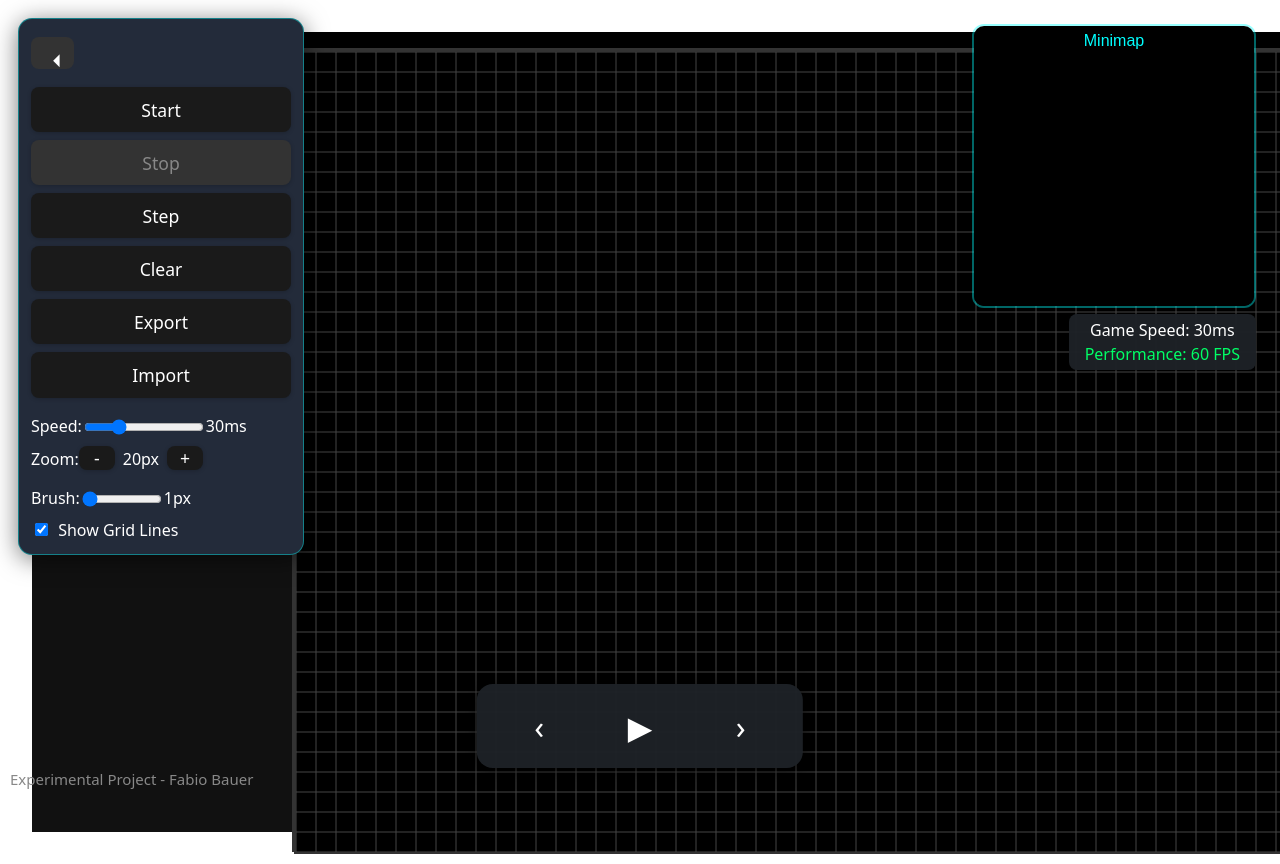
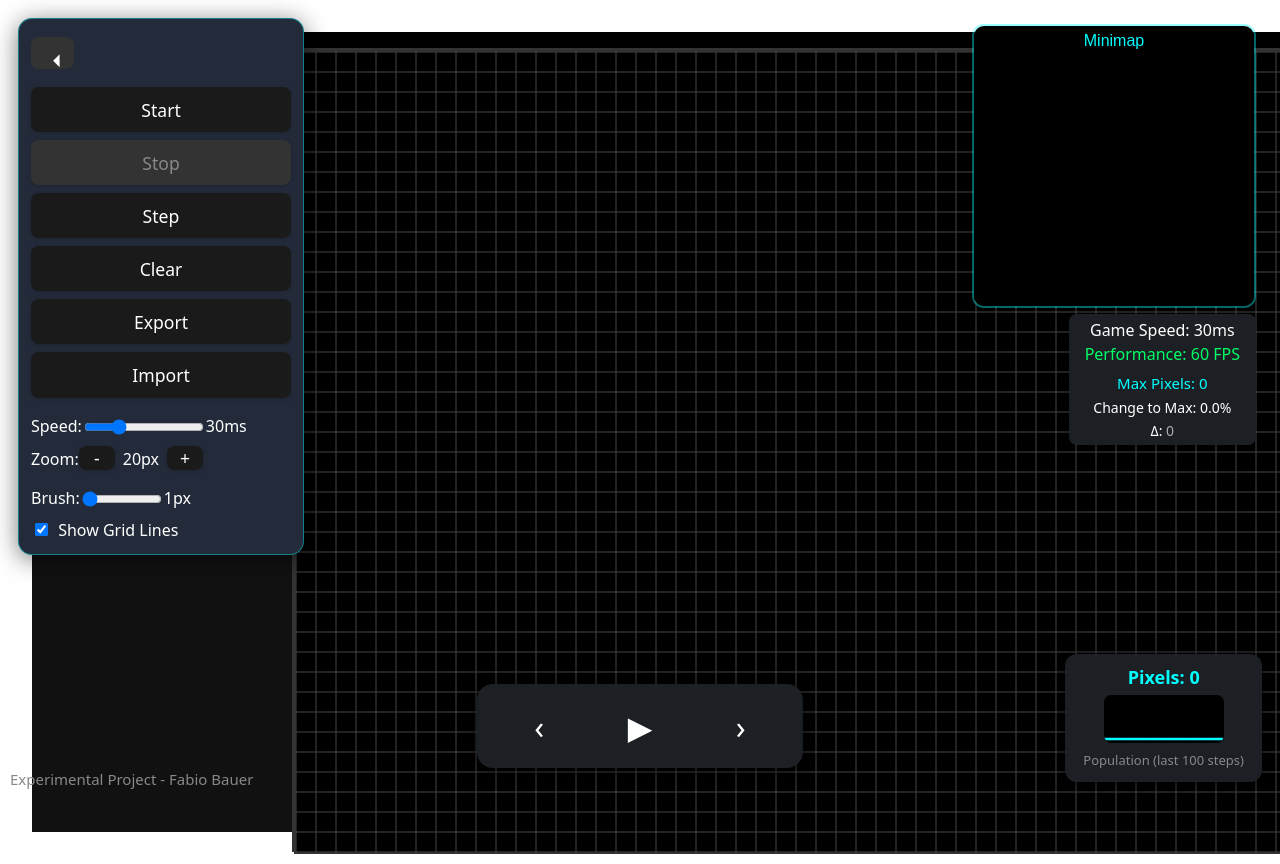
Before and after one commit to oibafbruh/gameoflife, a React (Vite) app: page / in a window 1280 px wide. Shown: the top 864 px of the page. Built offline with nearby package versions, Linux system fonts and the light colour scheme.

Commit message:
New stats added

```diff
--- a/src/App.jsx
+++ b/src/App.jsx
@@ -750,6 +750,26 @@ function App() {
     if (window.innerWidth < 700) setShowGridLines(false);
   }, []);
 
+  // Track live cell count history for graph
+  const [pixelHistory, setPixelHistory] = useState([]);
+  useEffect(() => {
+    setPixelHistory(hist => {
+      const next = [...hist, liveCells.size];
+      return next.length > 100 ? next.slice(next.length - 100) : next;
+    });
+  }, [liveCells]);
+
+  // Track max pixels ever and rate of change
+  const [maxPixels, setMaxPixels] = useState(0);
+  const [lastPixelCount, setLastPixelCount] = useState(0);
+  const [pixelDelta, setPixelDelta] = useState(0);
+  useEffect(() => {
+    setMaxPixels(mp => Math.max(mp, liveCells.size));
+    setPixelDelta(liveCells.size - lastPixelCount);
+    setLastPixelCount(liveCells.size);
+  }, [liveCells]);
+  const percentToMax = maxPixels > 0 ? ((liveCells.size - maxPixels) / maxPixels) * 100 : 0;
+
   // UI: floating sidebar overlay pinned to top left
   return (
     <div style={{ height: '100vh', width: '100vw', position: 'relative', background: '#111' }}>
@@ -897,6 +917,64 @@ function App() {
         }}>
           Game Speed: {speed}ms<br/>
           <span style={{ color: fps < 10 ? '#ff4444' : fps < 28 ? '#ffe066' : fps >= 40 ? '#00ff66' : '#fff' }}>Performance: {fps} FPS</span>
+          <div style={{ color: '#0ff', fontSize: 15, marginTop: 6 }}>Max Pixels: {maxPixels}</div>
+          <div style={{ fontSize: 14, marginTop: 2 }}>
+            Change to Max: <span style={{ color: percentToMax < 0 ? '#ff4444' : percentToMax > 0 ? '#00ff66' : '#fff' }}>{percentToMax > 0 ? '+' : ''}{percentToMax.toFixed(1)}%</span>
+          </div>
+          <div style={{ fontSize: 14, marginTop: 2 }}>
+            Δ: <span style={{ color: pixelDelta < 0 ? '#ff4444' : pixelDelta > 0 ? '#00ff66' : '#aaa' }}>{pixelDelta > 0 ? '+' : ''}{pixelDelta}</span>
+          </div>
+        </div>
+        {/* Pixel count and graph in bottom right */}
+        <div style={{
+          position: 'fixed',
+          right: 18,
+          bottom: 18,
+          zIndex: 150,
+          background: 'rgba(30,34,40,0.95)',
+          borderRadius: 12,
+          boxShadow: '0 2px 12px #0008',
+          padding: '10px 18px 12px 18px',
+          minWidth: 120,
+          textAlign: 'center',
+        }}>
+          <div style={{ color: '#0ff', fontWeight: 600, fontSize: 18, marginBottom: 4 }}>
+            Pixels: {liveCells.size}
+          </div>
+          <canvas
+            width={120}
+            height={48}
+            style={{ width: 120, height: 48, background: '#000', borderRadius: 8 }}
+            ref={el => {
+              if (!el) return;
+              const ctx = el.getContext('2d');
+              ctx.clearRect(0, 0, 120, 48);
+              // Black background
+              ctx.fillStyle = '#000';
+              ctx.fillRect(0, 0, 120, 48);
+              ctx.strokeStyle = '#0ff';
+              ctx.lineWidth = 2.5;
+              ctx.beginPath();
+              const hist = pixelHistory;
+              if (hist.length > 0) {
+                const max = Math.max(...hist, 1);
+                const min = Math.min(...hist, 0);
+                // Add margin (5% top/bottom)
+                const margin = 0.05 * (max - min || 1);
+                const graphMax = max + margin;
+                const graphMin = min - margin;
+                for (let i = 0; i < hist.length; i++) {
+                  const x = (i / (hist.length - 1)) * 119;
+                  // Avoid division by zero for flat lines
+                  const y = 46 - ((hist[i] - graphMin) / (graphMax - graphMin || 1)) * 44;
+                  if (i === 0) ctx.moveTo(x, y);
+                  else ctx.lineTo(x, y);
+                }
+                ctx.stroke();
+              }
+            }}
+          />
+          <div style={{ color: '#888', fontSize: 13, marginTop: 2 }}>Population (last 100 steps)</div>
         </div>
       </div>
       {/* Mobile hint */}
```
